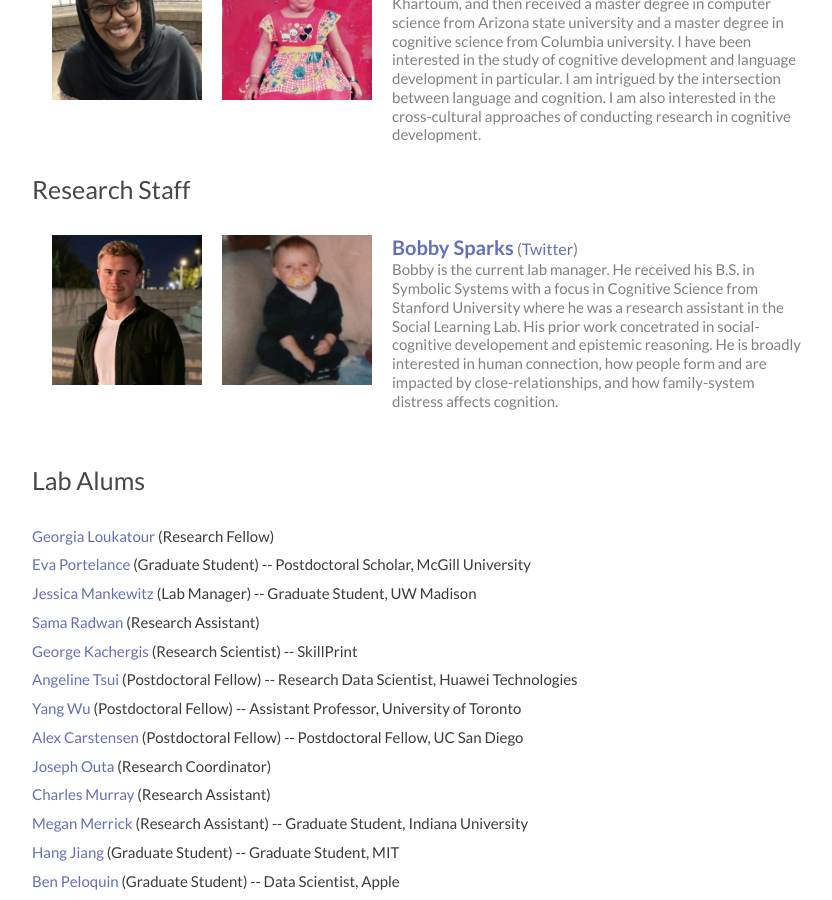
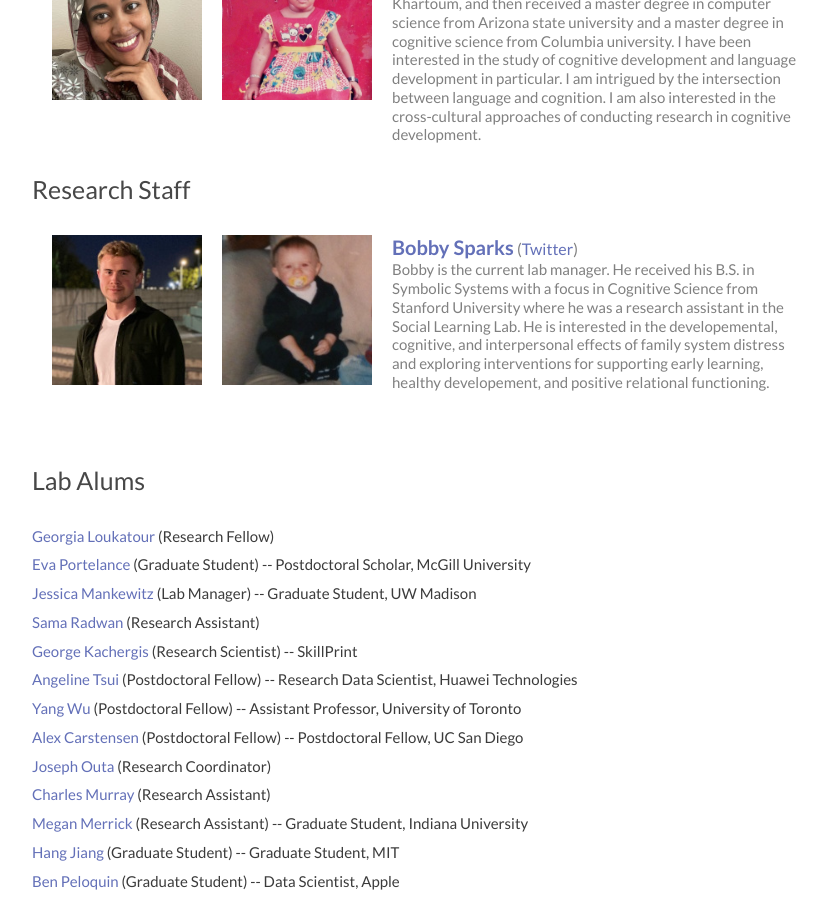
Before and after one commit to langcog/website, a Jekyll site: the page built from 02-people.html, in a window 1280 px wide and 900 px high, scrolled down 2405 px. Shown: the whole window, without its empty margins (233-1065 px from the left). Built offline with Jekyll 4.4.1, drawn with Linux system fonts in a browser that asks for light colours; nearby versions of some CDN libraries; a script that is not in the unit is left out.

Commit message:
updating member info

```diff
--- a/_data/langcoglab.yml
+++ b/_data/langcoglab.yml
@@ -76,7 +76,7 @@
           in 2022. He is interested in language learning in young children.
 
     - name: Samah Abdelrahim
-      img: samah.png
+      img: samah.jpg
       baby: samah_baby.png
       bio:
         - >
@@ -95,9 +95,9 @@
       bio:
         - >
           Bobby is the current lab manager. He received his B.S. in Symbolic Systems with a focus in Cognitive Science
-          from Stanford University where he was a research assistant in the Social Learning Lab. His prior work
-          concetrated in social-cognitive developement and epistemic reasoning. He is broadly interested in human
-          connection, how people form and are impacted by close-relationships, and how family-system distress affects cognition.
+          from Stanford University where he was a research assistant in the Social Learning Lab. He is interested in the
+          developemental, cognitive, and interpersonal effects of family system distress and exploring interventions for
+          supporting early learning, healthy developement, and positive relational functioning.
 
 - role: Lab Alums
   people:
```
Also changed, not shown: images/members/samah.jpg (added), images/members/samah.png (deleted).
